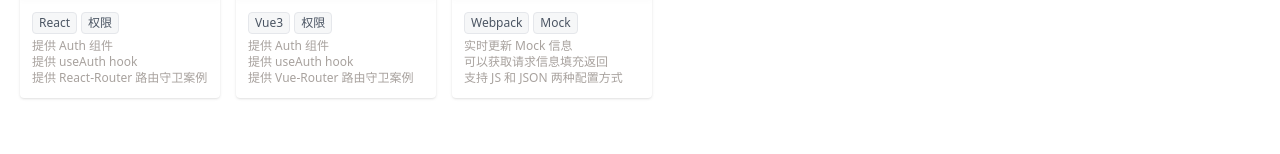
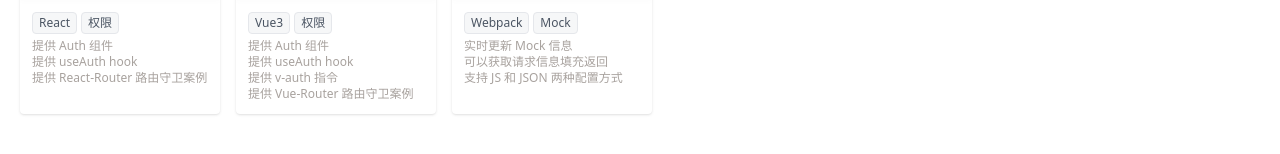
Before and after one commit to lilonghe/developer-nav, a Next.js app: page /solutions in a window 1280 px wide. Shown: the part 214-368 px from the top of the page. Built offline with nearby package versions, Linux system fonts and the light colour scheme.

Commit message:
v-auth directive

```diff
--- a/data/solution.ts
+++ b/data/solution.ts
@@ -18,6 +18,7 @@
         summary: [
           '提供 Auth 组件',
           '提供 useAuth hook',
+          '提供 v-auth 指令',
           '提供 Vue-Router 路由守卫案例'
         ]
       },
```
